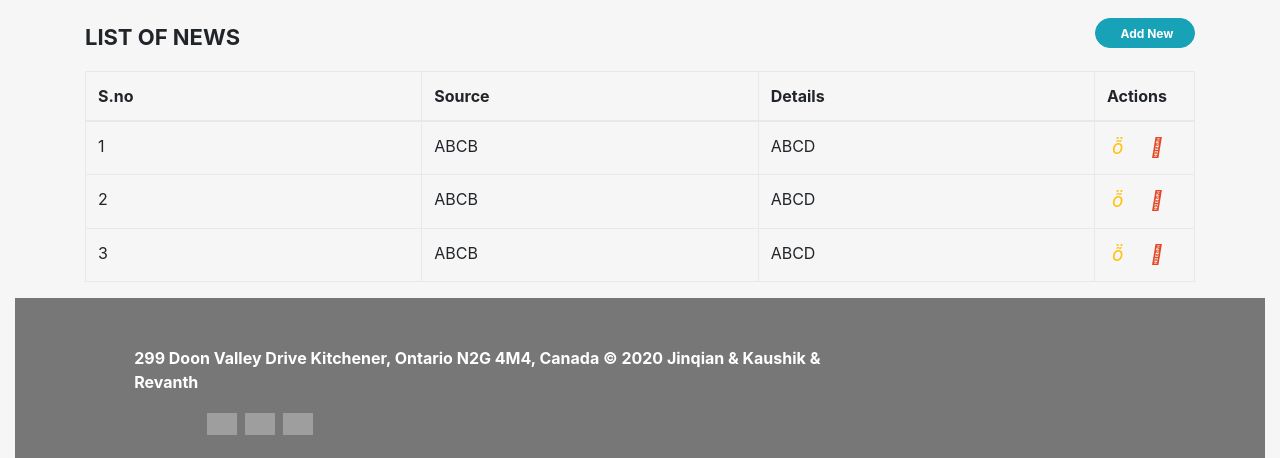
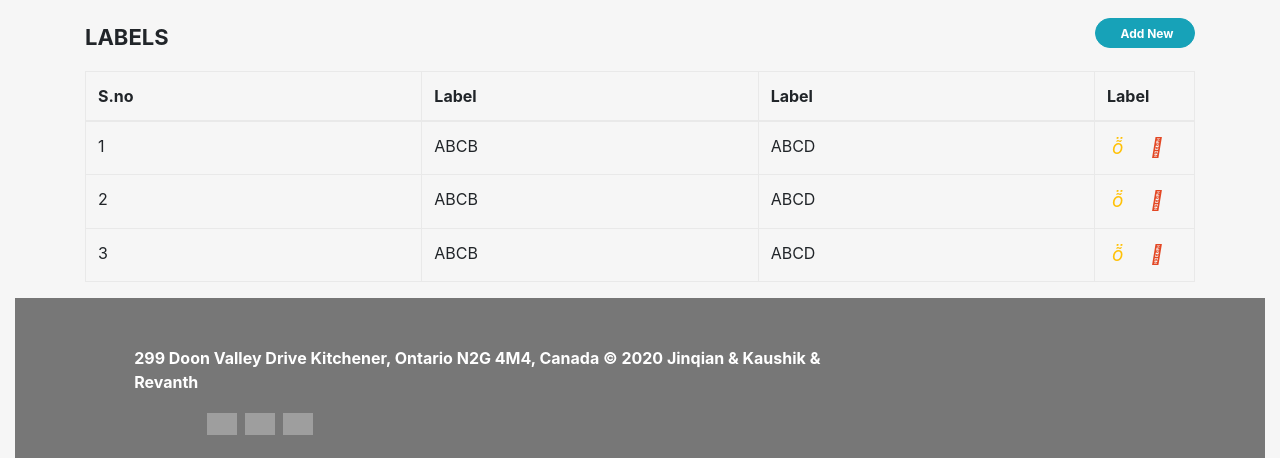
Before and after one commit to echoaiyaya/InfoCollectionSystem, a web app: file views/html/listmanagementadmin.html in a window 1280 px wide. Shown: the part 366-824 px from the top of the page. Run offline with its HTML, style and script files only (its server is not run), Linux system fonts and the light colour scheme; some libraries are stand-ins or nearby versions; some web fonts are replaced; grey boxes are pictures that could not be loaded.

Commit message:
Add files via upload

```diff
--- a/views/html/listmanagementadmin.html
+++ b/views/html/listmanagementadmin.html
@@ -14,7 +14,6 @@
 		<script src="https://cdn.jsdelivr.net/npm/popper.js@1.16.1/dist/umd/popper.min.js" integrity="sha384-9/reFTGAW83EW2RDu2S0VKaIzap3H66lZH81PoYlFhbGU+6BZp6G7niu735Sk7lN" crossorigin="anonymous"></script>
 		<script src="https://cdn.jsdelivr.net/npm/bootstrap@4.6.0/dist/js/bootstrap.min.js" integrity="sha384-+YQ4JLhjyBLPDQt//I+STsc9iw4uQqACwlvpslubQzn4u2UU2UFM80nGisd026JF" crossorigin="anonymous"></script>
 		<script src="https://cdnjs.cloudflare.com/ajax/libs/javascript.util/0.12.12/javascript.util.min.js">
-
         </script>
         <style>
     .table-title {
@@ -99,9 +98,9 @@ $(document).ready(function(){
 		$(this).attr("disabled", "disabled");
 		var index = $("table tbody tr:last-child").index();
         var row = '<tr>' +
-            '<td><input type="text" class="form-control" name="name" id="name"></td>' +
-            '<td><input type="text" class="form-control" name="department" id="department"></td>' +
-            '<td><input type="text" class="form-control" name="phone" id="phone"></td>' +
+            '<td><input type="text" class="form-control" name="S.no" id="S.no"></td>' +
+            '<td><input type="text" class="form-control" name="Source" id="Source"></td>' +
+            '<td><input type="text" class="form-control" name="Details" id="Details"></td>' +
 			'<td>' + actions + '</td>' +
         '</tr>';
     	$("table").append(row);
@@ -161,13 +160,13 @@ $(document).ready(function(){
 							<a href="homeadmin.html">Home</a>
 						</li>
 						<li class="nav-item">
-							<a href="listmanagement.html">List</a>
+							<a href="listmanagementadmin.html">List</a>
 						</li>
 						<li class="nav-item">
 							<a href="datacollection.html">DataCollection</a>
 						</li>
 						<li class="nav-item">
-							<a href="labelsmanagement.html">Labels</a>
+							<a href="labelsmanagementadmin.html">Labels</a>
 						</li>
 
 					</ul>
@@ -188,11 +187,11 @@ $(document).ready(function(){
                 </div>
 
 
-                 <div class="container">
+        <div class="container">
         <div class="table-wrapper">
             <div class="table-title">
                 <div class="row">
-                    <div class="col-sm-8"><h2><b>LIST OF NEWS</b></h2></div>
+                    <div class="col-sm-8"><h2><b>LABELS</b></h2></div>
                     <div class="col-sm-4">
                         <button type="button" class="btn btn-info add-new"><i class="fa fa-plus"></i> Add New</button>
                     </div>
@@ -202,9 +201,9 @@ $(document).ready(function(){
                 <thead>
                     <tr>
                         <th>S.no</th>
-                        <th>Source</th>
-                        <th>Details</th>
-                        <th>Actions</th>
+                        <th>Label</th>
+                        <th>Label</th>
+                        <th>Label</th>
                     </tr>
                 </thead>
                 <tbody>
```
